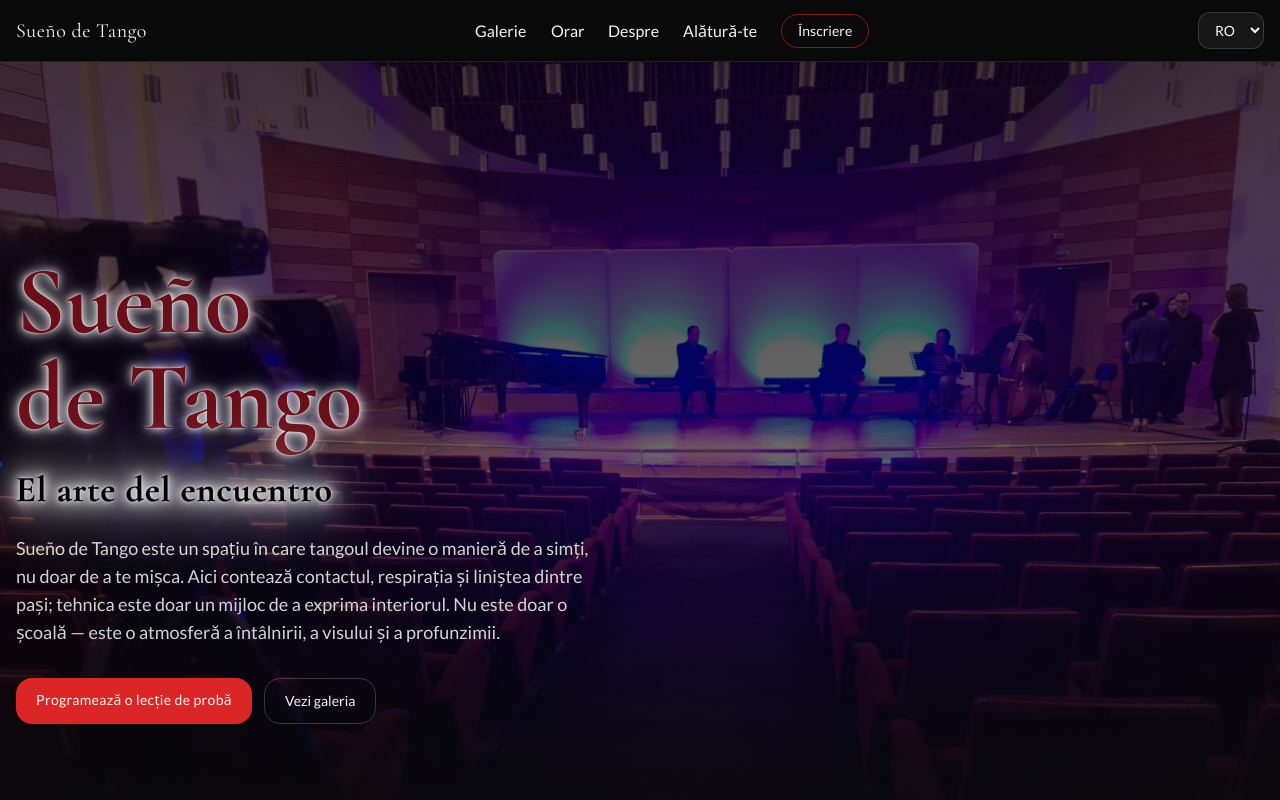
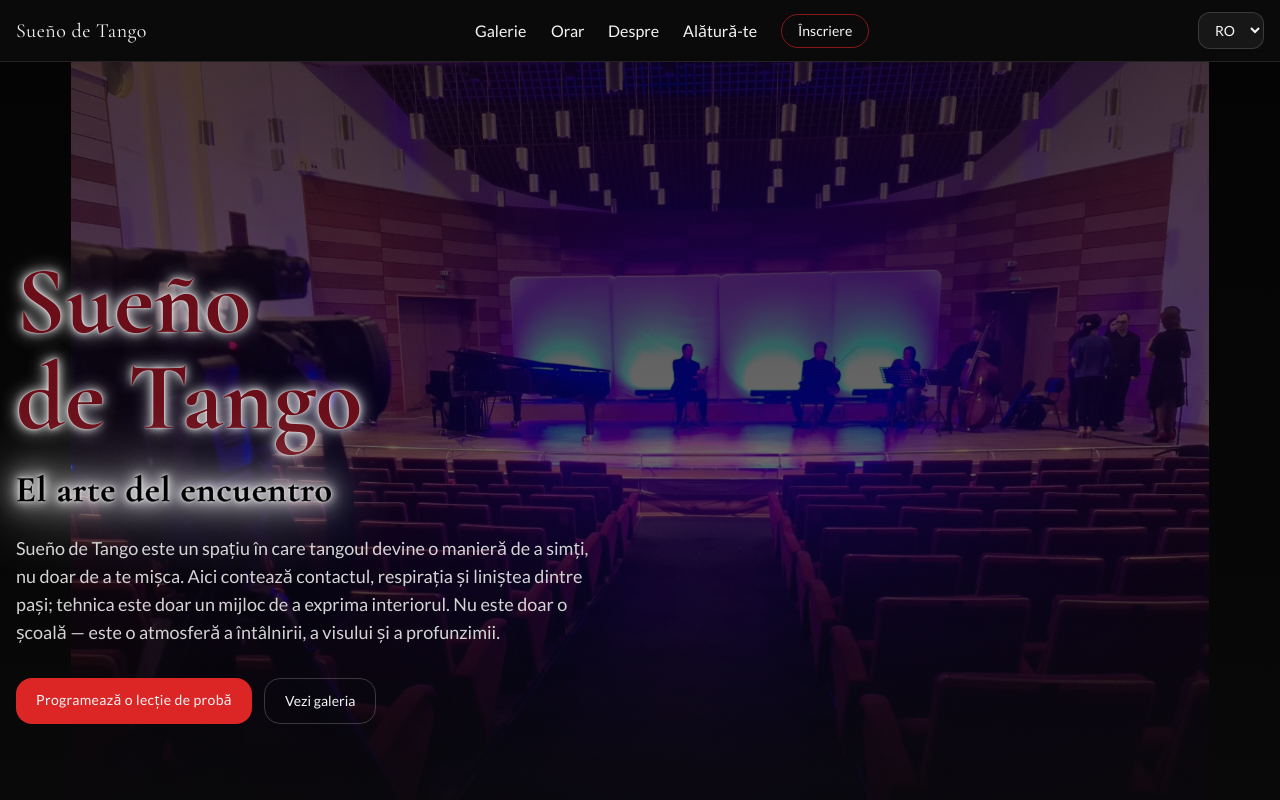
Before and after one commit to dimadiamante/Sue-o-de-Tango, a React (Vite) app: page / in a window 1280 px wide. Shown: the top 800 px of the page. Built offline with nearby package versions, Linux system fonts and the light colour scheme.

Commit message:
Update SuenoDeTangoLanding.tsx

```diff
--- a/src/SuenoDeTangoLanding.tsx
+++ b/src/SuenoDeTangoLanding.tsx
@@ -332,11 +332,11 @@ export default function SuenoDeTangoLanding(){
 
       {/* Hero */}
       <section id="hero" className="relative isolate">
-        <div className="absolute inset-0 z-0 overflow-hidden">
+        <div className="absolute inset-0 z-0 overflow-hidden bg-neutral-950">
           <img
             src={HERO_BANNER}
             alt={IMAGES[0].alt[locale]}
-            className="h-full w-full object-cover opacity-70"
+            className="h-full w-full object-contain opacity-70"
             loading="eager" decoding="async" fetchpriority="high" width={2000} height={1200}
             onError={(e)=>{(e.currentTarget as HTMLImageElement).src = FALLBACK_HERO}}
           />
@@ -427,13 +427,13 @@ export default function SuenoDeTangoLanding(){
 
       {/* CTA */}
       <section id="cta" className="relative isolate">
-        <div className="absolute inset-0 -z-10">
+        <div className="absolute inset-0 -z-10 bg-neutral-950">
           <picture>
             <source type="image/webp" srcSet={CTA_BG_SRCSET} sizes={CTA_BG_SIZES} />
             <img
               src={CTA_BG_DEFAULT}
               alt={IMAGES[5].alt[locale]}
-              className="h-full w-full object-cover opacity-40 cta-image"
+              className="h-full w-full object-contain opacity-40 cta-image"
               loading="lazy"
               onError={(e)=>{(e.currentTarget as HTMLImageElement).src = FALLBACK_HERO}}
             />
```
